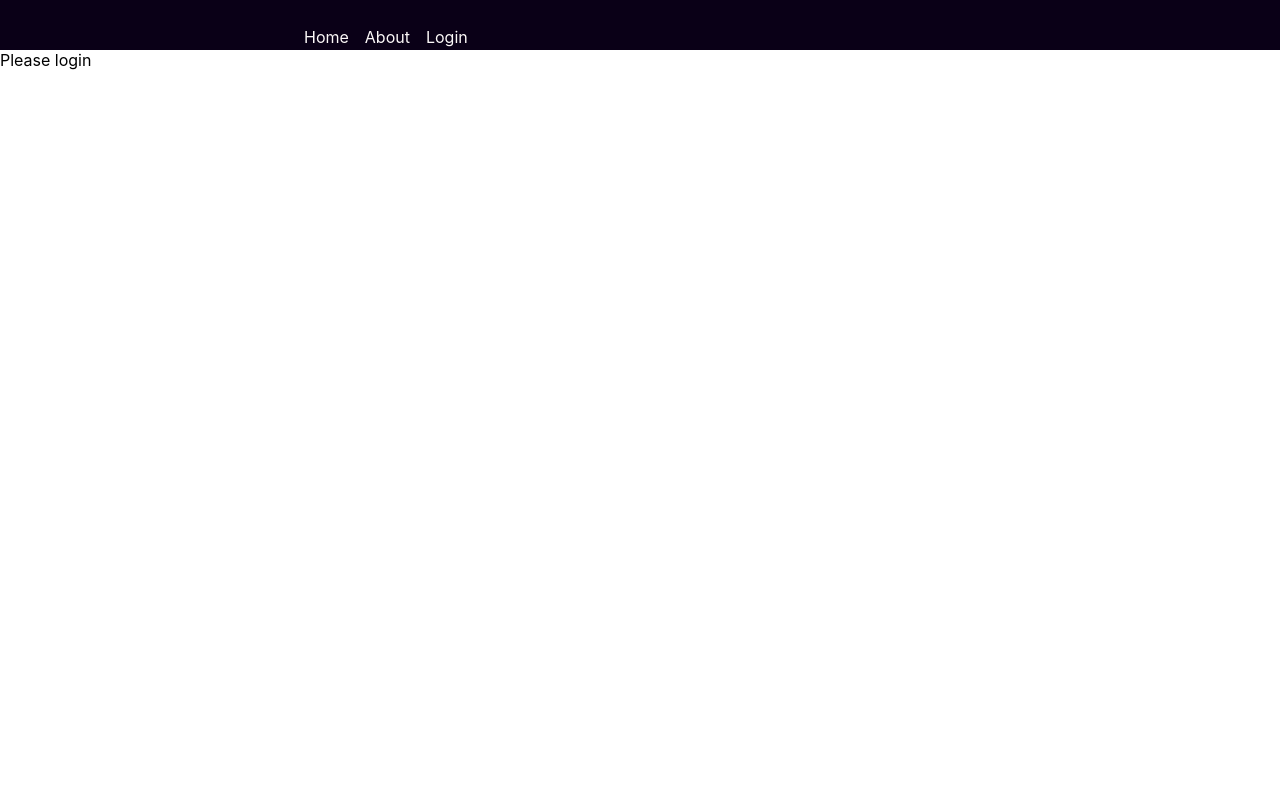
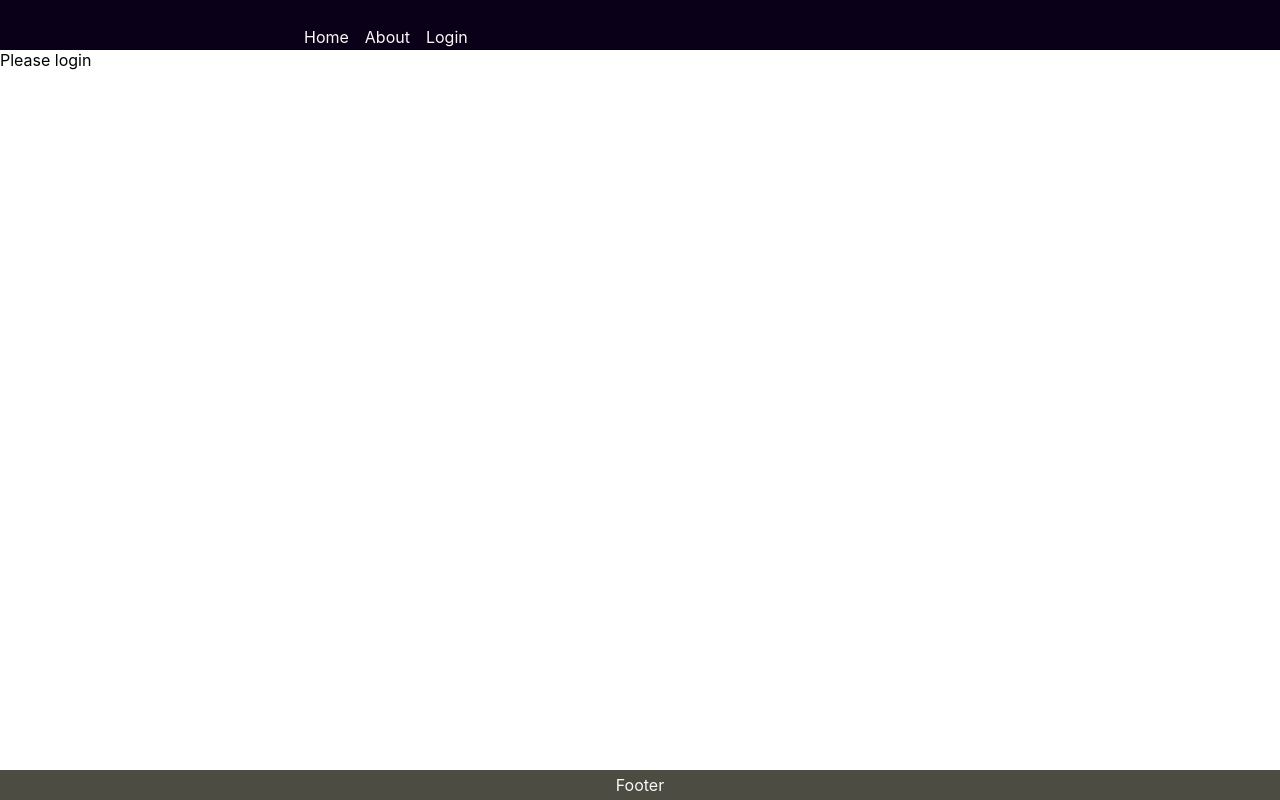
Before and after one commit to kogamitsuhiro/sandbox_nextjs_rails, a Next.js app in the folder frontend/app/: page / in a window 1280 px wide. Built offline with nearby package versions, Linux system fonts and the light colour scheme; no server answers.

Commit message:
add footer

```diff
--- /dev/null
+++ b/frontend/app/src/components/footer/footer.module.scss
@@ -0,0 +1,12 @@
+@import './../../styles/_variables';
+
+.footer {
+  color: $white;
+  background-color: $deep-gray;
+  text-align: center;
+  line-height: 30px;
+
+  a {
+    color: $white;
+  }
+}
--- /dev/null
+++ b/frontend/app/src/components/footer/index.tsx
@@ -0,0 +1,15 @@
+import React from 'react';
+
+import styles from './footer.module.scss';
+
+const Footer = (): React.ReactElement => {
+  return (
+    <footer className={styles.footer}>
+      <a href='https://github.com/kogamitsuhiro' target='_blank' rel='noreferrer'>
+        Footer
+      </a>
+    </footer>
+  );
+};
+
+export default Footer;
--- a/frontend/app/src/components/header/index.tsx
+++ b/frontend/app/src/components/header/index.tsx
@@ -8,7 +8,7 @@ const Header = (): React.ReactElement => {
   const { user } = useUser();
 
   return (
-    <div className={styles.header}>
+    <header className={styles.header}>
       <nav>
         <ul>
           <li>
@@ -43,7 +43,7 @@ const Header = (): React.ReactElement => {
           )}
         </ul>
       </nav>
-    </div>
+    </header>
   );
 };
 
--- a/frontend/app/src/components/layouts/basic.tsx
+++ b/frontend/app/src/components/layouts/basic.tsx
@@ -1,18 +1,22 @@
 import Head from 'next/head';
 import React from 'react';
 
+import Footer from '../footer';
 import Header from '../header';
 
 const Layout = ({ children }: React.PropsWithChildren<unknown>): React.ReactElement => (
   <>
     <Head>
       <title>Next.js with Auth0</title>
-      <meta charSet="utf-8" />
+      <meta charSet='utf-8' />
     </Head>
-    <Header />
-    <main>
-      <div className='container'>{children}</div>
-    </main>
+    <div className='wrapper'>
+      <Header />
+      <main>
+        <div className='container'>{children}</div>
+      </main>
+      <Footer />
+    </div>
   </>
 );
 
--- a/frontend/app/src/styles/globals.scss
+++ b/frontend/app/src/styles/globals.scss
@@ -8,6 +8,16 @@ body {
   margin: 0;
   font-family: -apple-system, BlinkMacSystemFont, Segoe UI, Roboto, Oxygen, Ubuntu, Cantarell,
     Fira Sans, Droid Sans, Helvetica Neue, sans-serif;
+}
+
+.wrapper {
+  min-height: 100vh;
+  display: flex;
+  flex-direction: column;
+}
+
+main {
+  flex: 1;
 }
 
 a {
```
